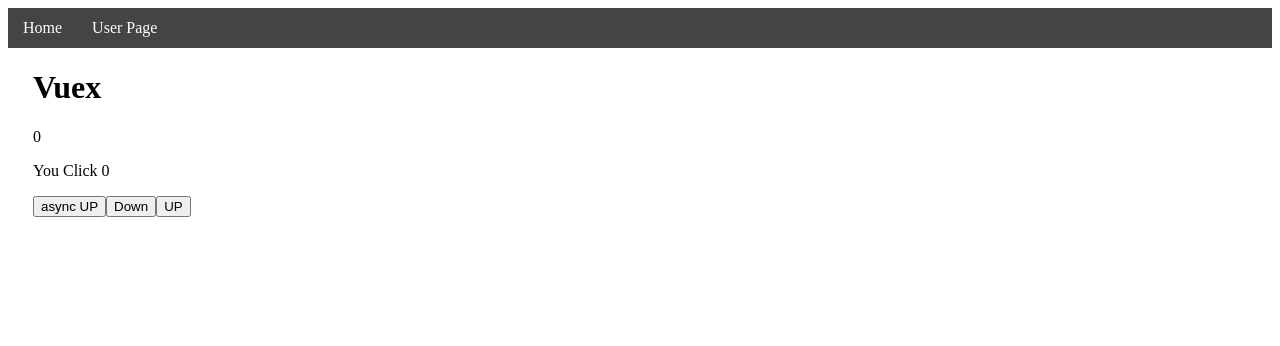
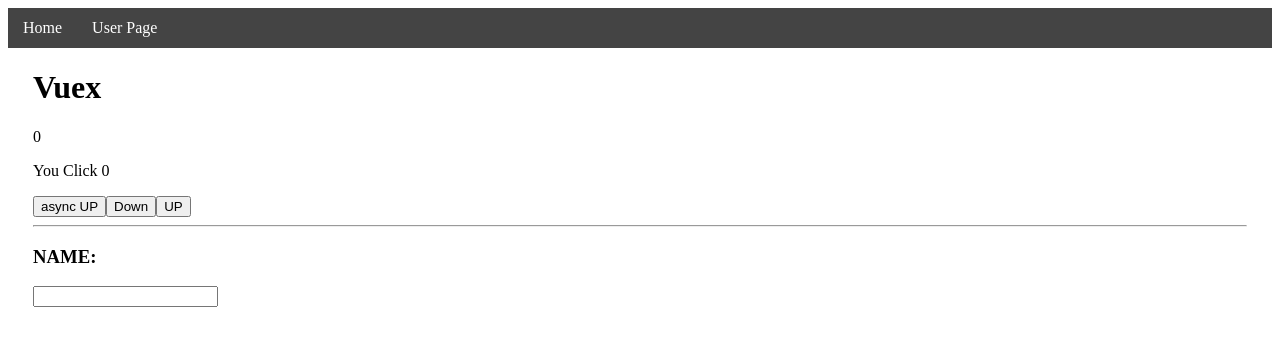
Before and after one commit to imganjgahi/VueTraining, a Vue app in the folder apps/cli/project/: page /user/10 in a window 1280 px wide. Shown: the top 346 px of the page. Built offline with nearby package versions, Linux system fonts and the light colour scheme.

Commit message:
two way binding By VUEX

```diff
--- a/apps/cli/project/src/components/VuexApp/Counter/ActionBtn.vue
+++ b/apps/cli/project/src/components/VuexApp/Counter/ActionBtn.vue
@@ -3,20 +3,39 @@
     <button @click="asyncIncrement(300)">async UP</button>
     <button @click="decrement(2)">Down</button>
     <button @click="increment(2)">UP</button>
+    <hr />
+    <h3>NAME:</h3>
+    <!-- <input type="text" :value="userInput" @input="updateUserInput($event.target.value)"> OR Down Way -->
+    <input type="text" v-model="userInput">
+    <p> {{userInput}} </p>
   </div>
 </template>
 
 <script>
-import { mapActions } from 'vuex'
+import { mapActions, mapMutations } from "vuex";
 export default {
+    // props= ["userInput"],
+    computed: {
+        userInput: {
+            get() {
+                return this.$store.state.userInput
+            },
+            set(value) {
+                this.$store.commit("updateUserInput", value)
+            }
+        }
+    },
   methods: {
+    ...mapMutations([
+        "updateUserInput"
+    ]),
     ...mapActions([
       "increment",
-            "decrement",
+      "decrement"
       // "asyncIncrement"
     ]),
     asyncIncrement(by) {
-            this.$store.dispatch("asyncIncrement", {by, duration: 3000})
+      this.$store.dispatch("asyncIncrement", { by, duration: 3000 });
     }
     //before MapMutations
     // countEvent(amount){
@@ -26,7 +45,6 @@
     //         this.$store.commit("decrement")
     //     }
     // }
-
   }
-}
+};
 </script>
--- a/apps/cli/project/src/store/store.js
+++ b/apps/cli/project/src/store/store.js
@@ -6,6 +6,7 @@
 export const store = new Vuex.Store({
     state: {
         counter: 0,
+        userInput: ""
     },
     getters: {
         doubleCounter:  state => {
@@ -13,7 +14,7 @@
         },
         stringCounter:  state => {
             return state.counter;
-        }
+        },
     },
     mutations: {
         increment: (state, payload = 1) => {
@@ -22,6 +23,9 @@
         decrement: (state, payload) => {
             state.counter -= payload;
         },
+        updateUserInput: (state, payload) => {
+            state.userInput = payload
+        }
     },
     actions: {
         asyncIncrement: ({ commit }, payload) => {
@@ -37,5 +41,8 @@
         decrement: ({ commit }, payload) => {
                 commit('decrement', payload)
         },
+        updateUserInput: ({ commit }, payload) => {
+                commit('updateUserInput', payload)
+        },
     }
 })
```
Lines whose indentation alone changed are shown as unchanged.
